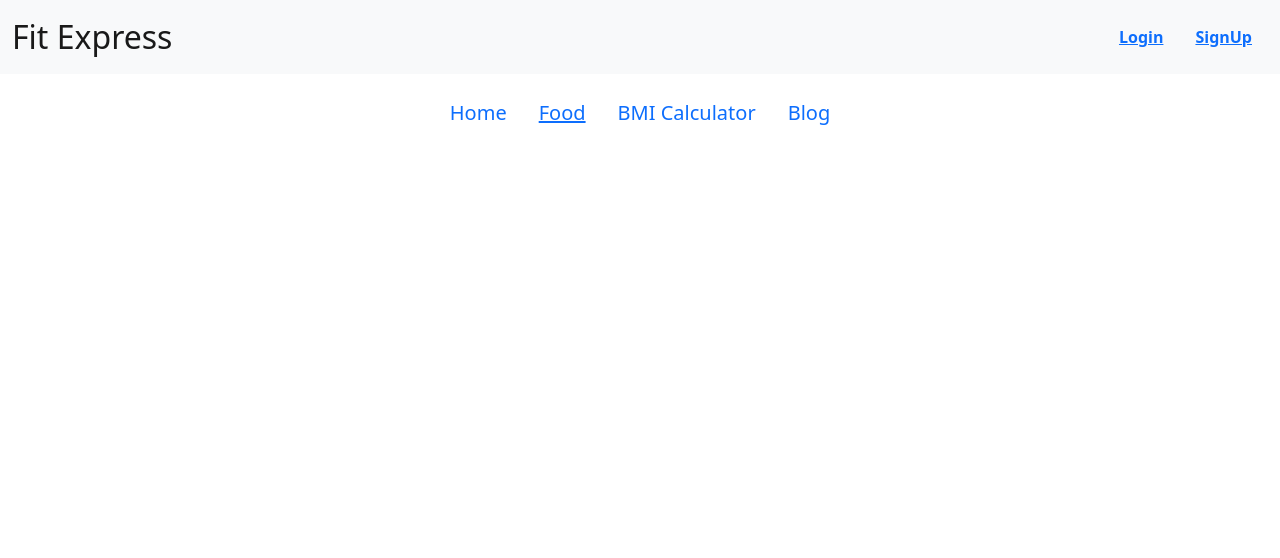
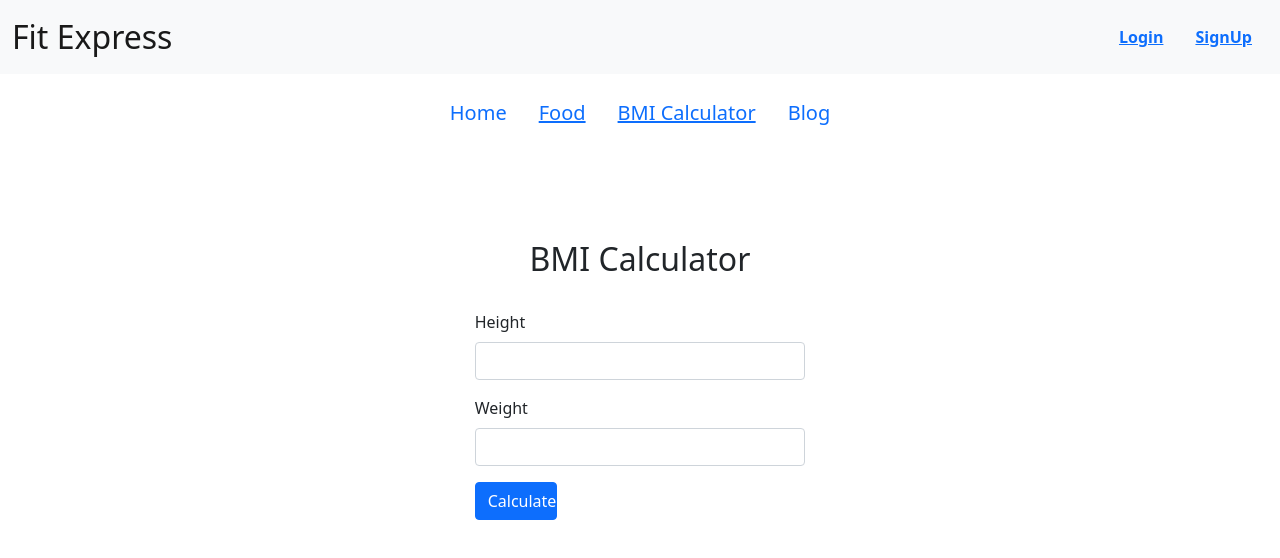
Before and after one commit to Akriti1811/Calorie_Heist_, a React (Create React App) app: page /bmical in a window 1280 px wide. Shown: the top 558 px of the page. Built offline with nearby package versions, Linux system fonts and the light colour scheme.

Commit message:
Added BMI Calculator

```diff
--- a/src/App.js
+++ b/src/App.js
@@ -8,35 +8,39 @@ import FoodDetails from "./Components/FoodDetails";
 import Food from "./Components/Food";
 import './App.css';
 import Home from "./Components/Home";
+import BMIcal from "./Components/BMIcal";
 
 function App() {
   return (
     <Router>
       <Navbar/>
         <Switch>
+
           <Route exact path = "/">
           <div className="login">
-
           <Home/>
             {/* <FoodDetails/> */}
           </div>
+          </Route>
 
+          <Route  path = "/bmical">
+          <div className="login">
+            <BMIcal/>
+          </div>
           </Route>
+
           <Route  path = "/login">
           <div className="login">
-
             <Login/>
           </div>
-
           </Route>
 
           <Route exact path = "/signup">
           <div className="login">
-
             <SignUp/>
           </div>
+          </Route>
 
-        </Route>
           <Route exact path = "/food">
           <div className="login">
           {/* <FoodDetails/> */}
@@ -44,6 +48,7 @@ function App() {
           </div>
 
           </Route>
+
       </Switch>
 
     </Router>
--- /dev/null
+++ b/src/Components/BMIcal.js
@@ -0,0 +1,41 @@
+import React from 'react'
+
+export default function BMIcal() {
+    return (
+        <div className="mt-3 pt-3">
+        <div className=" py-5" >
+            <h2 className="text-center py-4">BMI Calculator</h2>
+            <div className="col-md-4 col-12 form-inner pb-5 px-5 mx-auto">
+
+            <form action="" method="post">
+
+                <div className="col-12 mb-3">
+                    <label for="inputEmail4" className="form-label">Height</label>
+                    <input type="email" className="form-control" id="inputEmail4"/>
+                </div>
+
+                <div className="col-12 mb-3">
+                    <label for="inputPassword4" className="form-label">Weight</label>
+                    <input type="password" className="form-control" id="inputPassword4"/>
+                </div>
+
+                <div className="row">
+                  <div>
+                    <button type="submit" className="btn btn-primary col-md-3">Calculate</button>
+                  </div>
+                </div>
+
+            </form>
+            <br/>
+
+          </div>
+        </div>
+
+
+
+
+    </div>
+
+
+    )
+}
--- a/src/Components/Navbar.js
+++ b/src/Components/Navbar.js
@@ -29,10 +29,11 @@ export default function Navbar() {
             </li>
             </Link>
 
-
+            <Link to='/bmical'>
             <li className="nav-item">
             <a className="nav-link" href="/">BMI Calculator</a>
             </li>
+            </Link>
 
             <li className="nav-item">
             <a className="nav-link" href="/">Blog</a>
```
Lines whose indentation alone changed are shown as unchanged.
